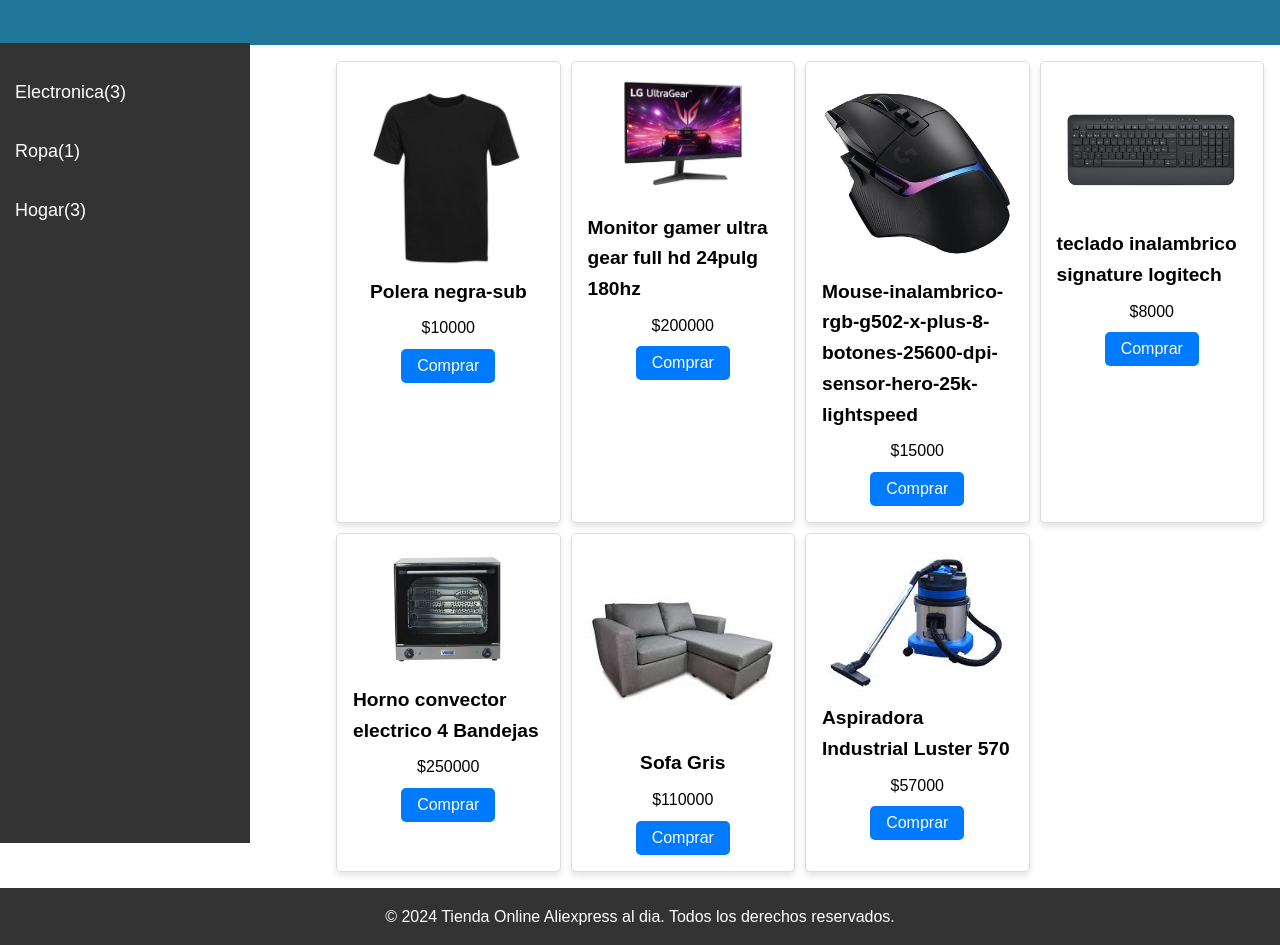
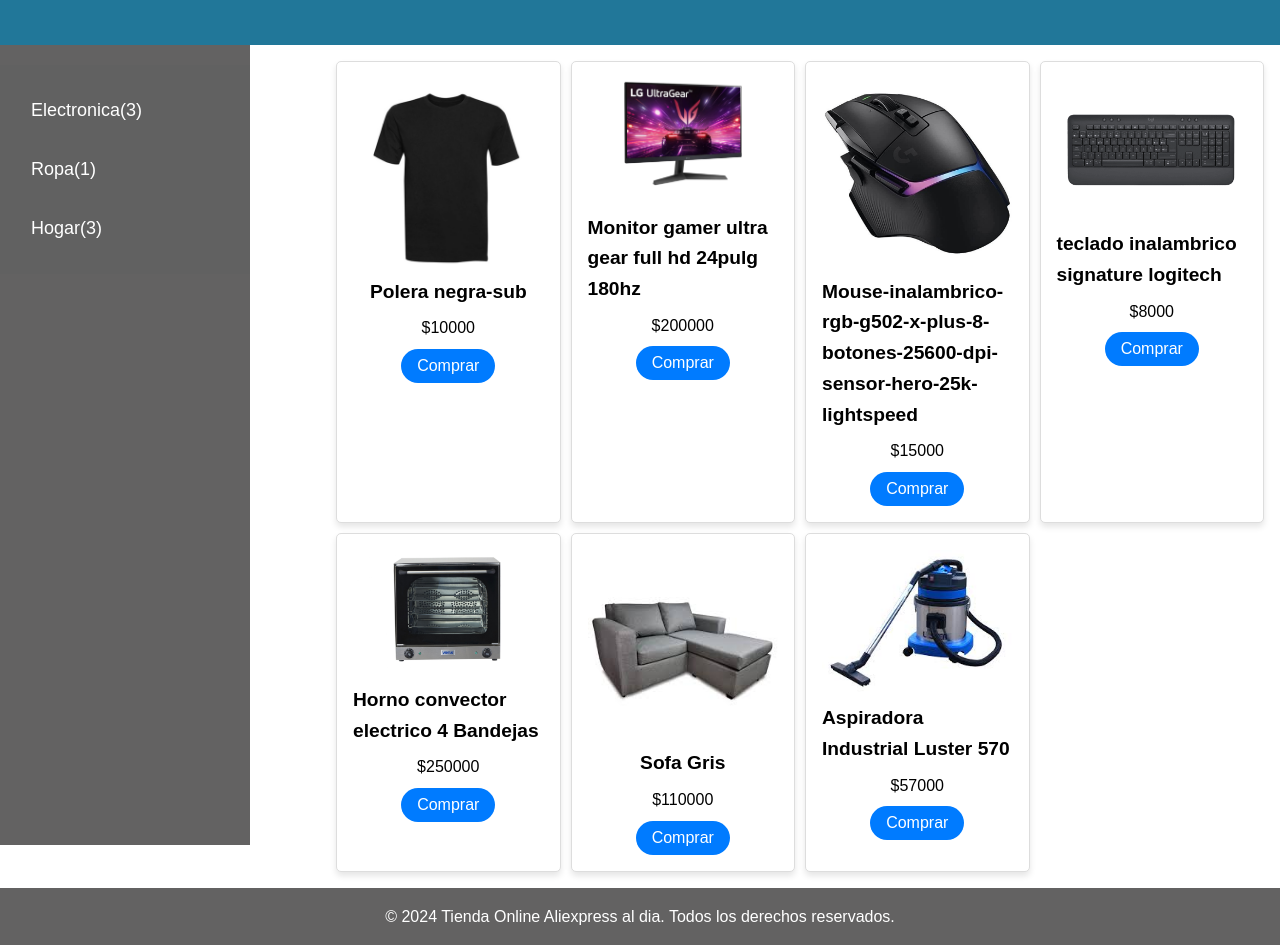
Before and after one commit to Gianluca-CL/Desafio-2-css-avanzado-grid-, a plain HTML site: page index.html in a window 1280 px wide. Shown: the part 102-1047 px from the top of the page. Drawn offline with Linux system fonts and the light colour scheme.

Commit message:
Detalles arreglines

```diff
--- a/assets/css/styles.css
+++ b/assets/css/styles.css
@@ -94,8 +94,8 @@
   menu {
     width: 250px;
     height: 100vh;
-    background-color: #333;
-    position: fixed;
+    background-color: #636262;
+    position: static;
     top: 145px;
     left: 0;
     padding-top: 20px;
@@ -114,7 +114,19 @@ menu a {
 
 
 menu a:hover {
-    background-color: #575757;
+    background-color: #a19797;
+}
+
+.sidebar ul {
+  list-style: none;
+  display: flex;
+  flex-direction: column;
+  gap: 0.5rem;
+}
+.sidebar {
+  grid-area: sidebar;
+  background: #616161;
+  padding: 1rem;
 }
 
 .grid-container {
@@ -155,7 +167,7 @@ menu a:hover {
     color: white;
     background-color: #007bff;
     border: none;
-    border-radius: 5px;
+    border-radius: 20px;
     cursor: pointer;
     transition: background-color 0.3s ease;
   }
@@ -167,7 +179,7 @@ menu a:hover {
 
   .footer {
     grid-area: footer;
-    background: #333;
+    background: #636262;
     color: white;
     text-align: center;
     padding: 1rem;
--- a/index.html
+++ b/index.html
@@ -29,9 +29,11 @@
 
 
     <menu>
+      <aside class="sidebar">
       <a href="#Electrónica">Electronica(3)</a>
       <a href="#Ropa">Ropa(1)</a>
       <a href="#Hogar">Hogar(3)</a>
+    </aside>
   </menu>
 
     <main class="products grid-container">
```
